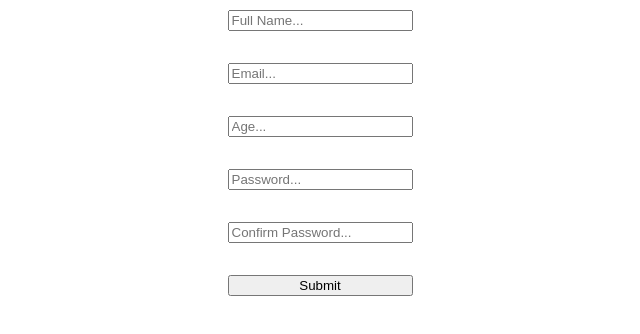
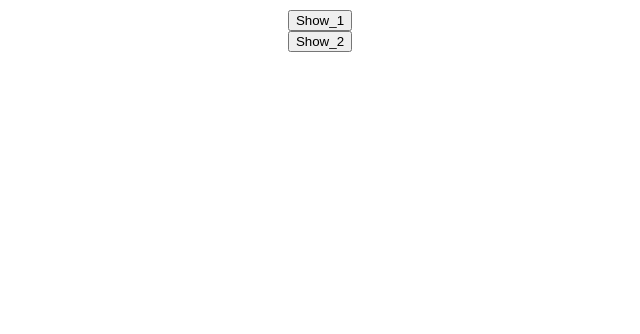
Before and after one commit to ihor-vip/react18-firebase, a React (Create React App) app: page / in a window 1280 px wide. Shown: the top 334 px of the page, without its empty margins (320-960 px from the left). Built offline with nearby package versions, Linux system fonts and the light colour scheme.

Commit message:
Custom Hooks (reusable hooks)

```diff
--- a/src/App.js
+++ b/src/App.js
@@ -1,10 +1,17 @@
 import "./App.css";
-import { Form } from "./components/Form";
+import {useToggle} from "./useToggle";
 
 function App() {
+    const [isVisible, toggle] = useToggle();
+    const [isVisible2, toggle2] = useToggle();
+
     return (
         <div className="App">
-            <Form />
+            <button onClick={toggle}>{isVisible ? "Hide_1" : "Show_1"}</button>
+            {isVisible && <h1> Hidden text </h1>}
+
+            <button onClick={toggle2}>{isVisible2 ? "Hide_2" : "Show_2"}</button>
+            {isVisible2 && <h1> Hidden text </h1>}
         </div>
     );
 }
--- /dev/null
+++ b/src/useToggle.js
@@ -0,0 +1,11 @@
+import {useState} from "react";
+
+export const useToggle = (initialVal = false) => {
+    const [state, setState] = useState(initialVal);
+
+    const toggle = () => {
+        setState((prev) => !prev);
+    };
+
+    return [state, toggle];
+}
```
